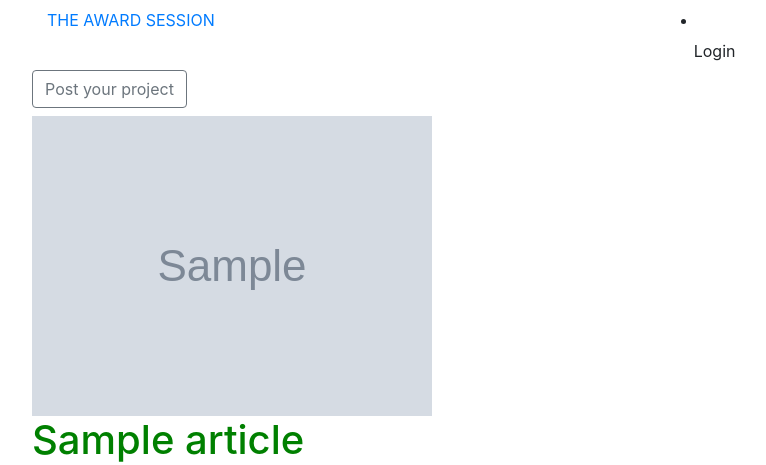
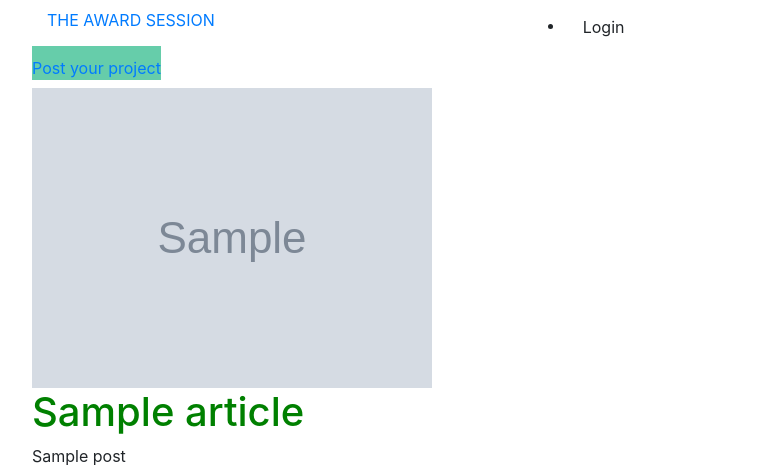
Before and after one commit to je-ss-y/awards, a Django app: template theapp/templates/all-posts/pst.html in a window 1280 px wide. Shown: the top 465 px of the page, without its empty margins (38-804 px from the left). Run offline with Django 3.2, Linux system fonts and the light colour scheme; the template is opened without the code that fills it: most values are stand-ins (such as "Sample title", 1, 10 or a date in 2020); grey boxes marked "Sample" are stand-in pictures; some libraries are stand-ins or nearby versions.

Commit message:
styled post

```diff
--- a/theapp/templates/navbar.html
+++ b/theapp/templates/navbar.html
@@ -20,7 +20,7 @@
         </div>
 
 
-        <div class="col-sm-6 col-md-6" style="padding-left: 280px">
+        <div class="col-sm-6 col-md-6" style="padding-left: 200px">
           {% if user.is_authenticated %}
           <ul>
             <a class="dropdown">
@@ -51,8 +51,11 @@
           </li>
 
           {% endif %}
+
         </div>
-        <button type="button" class="btn btn-outline-secondary" href="{%url 'new_post'%}">Post your project</button>
+
+        <a href="{%url 'new_post'%}" style="background-color:mediumaquamarine;background-size:55px navbar right;padding-top: 10px">Post your project</a>
+
       </div>
     </div>
   </nav>
```
